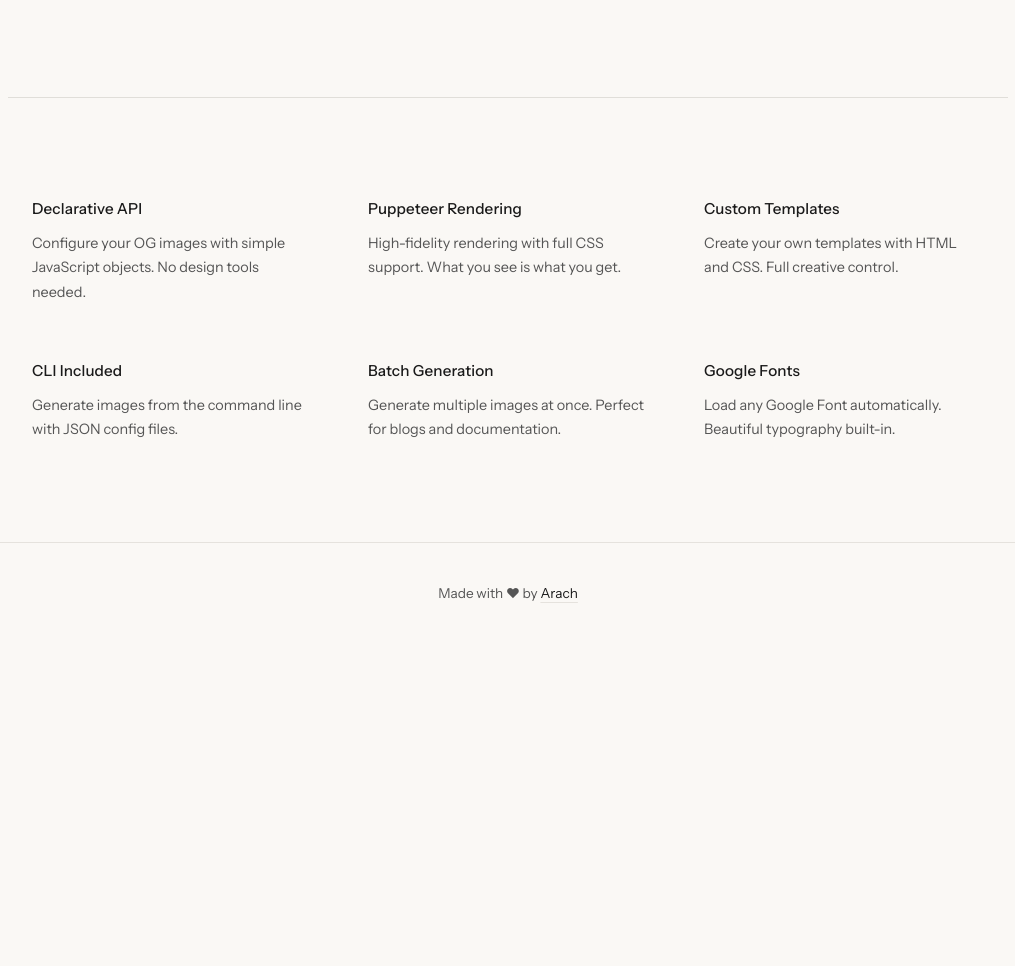
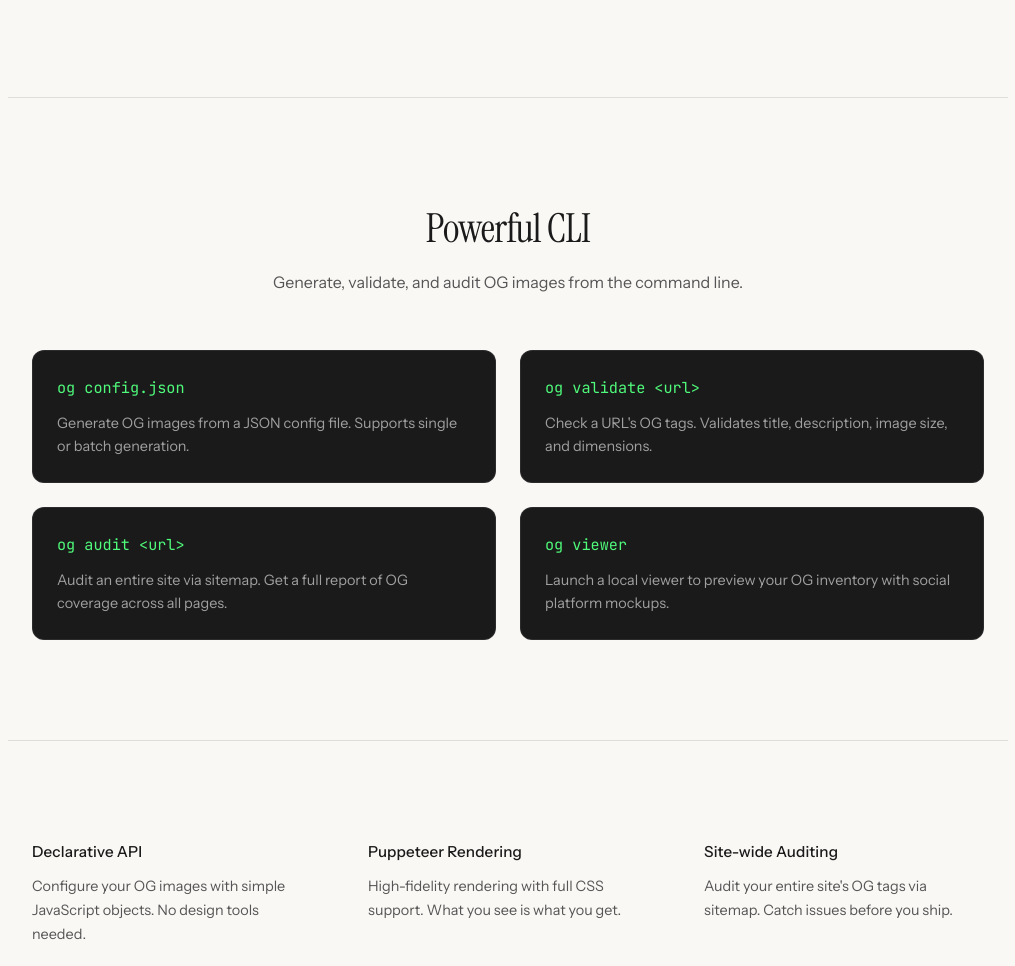
Before and after one commit to arach/og, a website built with Vite: page www/index.html in a window 1280 px wide. Shown: the part 1834-2800 px from the top of the page, without its empty margins (132-1147 px from the left). Before the commit the page ends 2477 px from the top, so only its background shows below. Built offline with nearby package versions, Linux system fonts and the light colour scheme.

Commit message:
✨ Update site with v0.2.0 CLI features section

```diff
--- a/www/index.html
+++ b/www/index.html
@@ -35,7 +35,7 @@
       </a>
       <nav>
         <a href="#templates">Templates</a>
-        <a href="/viewer.html">Viewer</a>
+        <a href="#cli">CLI</a>
         <a href="https://github.com/arach/og" class="github-link">
           <svg viewBox="0 0 24 24" fill="currentColor" width="18" height="18"><path d="M12 0C5.37 0 0 5.37 0 12c0 5.31 3.435 9.795 8.205 11.385.6.105.825-.255.825-.57 0-.285-.015-1.23-.015-2.235-3.015.555-3.795-.735-4.035-1.41-.135-.345-.72-1.41-1.23-1.695-.42-.225-1.02-.78-.015-.795.945-.015 1.62.87 1.845 1.23 1.08 1.815 2.805 1.305 3.495.99.105-.78.42-1.305.765-1.605-2.67-.3-5.46-1.335-5.46-5.925 0-1.305.465-2.385 1.23-3.225-.12-.3-.54-1.53.12-3.18 0 0 1.005-.315 3.3 1.23.96-.27 1.98-.405 3-.405s2.04.135 3 .405c2.295-1.56 3.3-1.23 3.3-1.23.66 1.65.24 2.88.12 3.18.765.84 1.23 1.905 1.23 3.225 0 4.605-2.805 5.625-5.475 5.925.435.375.81 1.095.81 2.22 0 1.605-.015 2.895-.015 3.3 0 .315.225.69.825.57A12.02 12.02 0 0024 12c0-6.63-5.37-12-12-12z"/></svg>
           GitHub
@@ -182,6 +182,41 @@
 
     <div class="section-divider"></div>
 
+    <section class="cli" id="cli">
+      <div class="container">
+        <h2>Powerful CLI</h2>
+        <p class="cli-subtitle">Generate, validate, and audit OG images from the command line.</p>
+        <div class="cli-grid">
+          <div class="cli-command">
+            <div class="cli-command-header">
+              <code>og config.json</code>
+            </div>
+            <p>Generate OG images from a JSON config file. Supports single or batch generation.</p>
+          </div>
+          <div class="cli-command">
+            <div class="cli-command-header">
+              <code>og validate &lt;url&gt;</code>
+            </div>
+            <p>Check a URL's OG tags. Validates title, description, image size, and dimensions.</p>
+          </div>
+          <div class="cli-command">
+            <div class="cli-command-header">
+              <code>og audit &lt;url&gt;</code>
+            </div>
+            <p>Audit an entire site via sitemap. Get a full report of OG coverage across all pages.</p>
+          </div>
+          <div class="cli-command">
+            <div class="cli-command-header">
+              <code>og viewer</code>
+            </div>
+            <p>Launch a local viewer to preview your OG inventory with social platform mockups.</p>
+          </div>
+        </div>
+      </div>
+    </section>
+
+    <div class="section-divider"></div>
+
     <section class="features">
       <div class="container">
         <div class="features-grid">
@@ -194,12 +229,12 @@
             <p>High-fidelity rendering with full CSS support. What you see is what you get.</p>
           </div>
           <div class="feature">
-            <h3>Custom Templates</h3>
-            <p>Create your own templates with HTML and CSS. Full creative control.</p>
+            <h3>Site-wide Auditing</h3>
+            <p>Audit your entire site's OG tags via sitemap. Catch issues before you ship.</p>
           </div>
           <div class="feature">
-            <h3>CLI Included</h3>
-            <p>Generate images from the command line with JSON config files.</p>
+            <h3>Local Viewer</h3>
+            <p>Preview OG images locally with social platform mockups before deploying.</p>
           </div>
           <div class="feature">
             <h3>Batch Generation</h3>
--- a/www/style.css
+++ b/www/style.css
@@ -556,6 +556,63 @@ h1 {
   font-weight: 300;
 }
 
+/* CLI Section */
+.cli {
+  padding: 100px 0;
+}
+
+.cli h2 {
+  font-size: 2.5rem;
+  text-align: center;
+  margin-bottom: 12px;
+  font-weight: 400;
+  letter-spacing: -0.02em;
+}
+
+.cli-subtitle {
+  text-align: center;
+  color: var(--text-muted);
+  margin-bottom: 56px;
+  font-size: 1rem;
+  font-weight: 300;
+}
+
+.cli-grid {
+  display: grid;
+  grid-template-columns: repeat(2, 1fr);
+  gap: 24px;
+}
+
+.cli-command {
+  background: var(--bg-code);
+  border-radius: 12px;
+  padding: 24px;
+  border: 1px solid rgba(255,255,255,0.08);
+}
+
+.cli-command-header {
+  margin-bottom: 12px;
+}
+
+.cli-command-header code {
+  font-family: 'JetBrains Mono', monospace;
+  font-size: 0.95rem;
+  color: #50fa7b;
+}
+
+.cli-command p {
+  color: #a0a0a0;
+  font-size: 0.9rem;
+  line-height: 1.6;
+  margin: 0;
+}
+
+@media (max-width: 640px) {
+  .cli-grid {
+    grid-template-columns: 1fr;
+  }
+}
+
 /* Footer */
 footer {
   padding: 40px 0;
```
